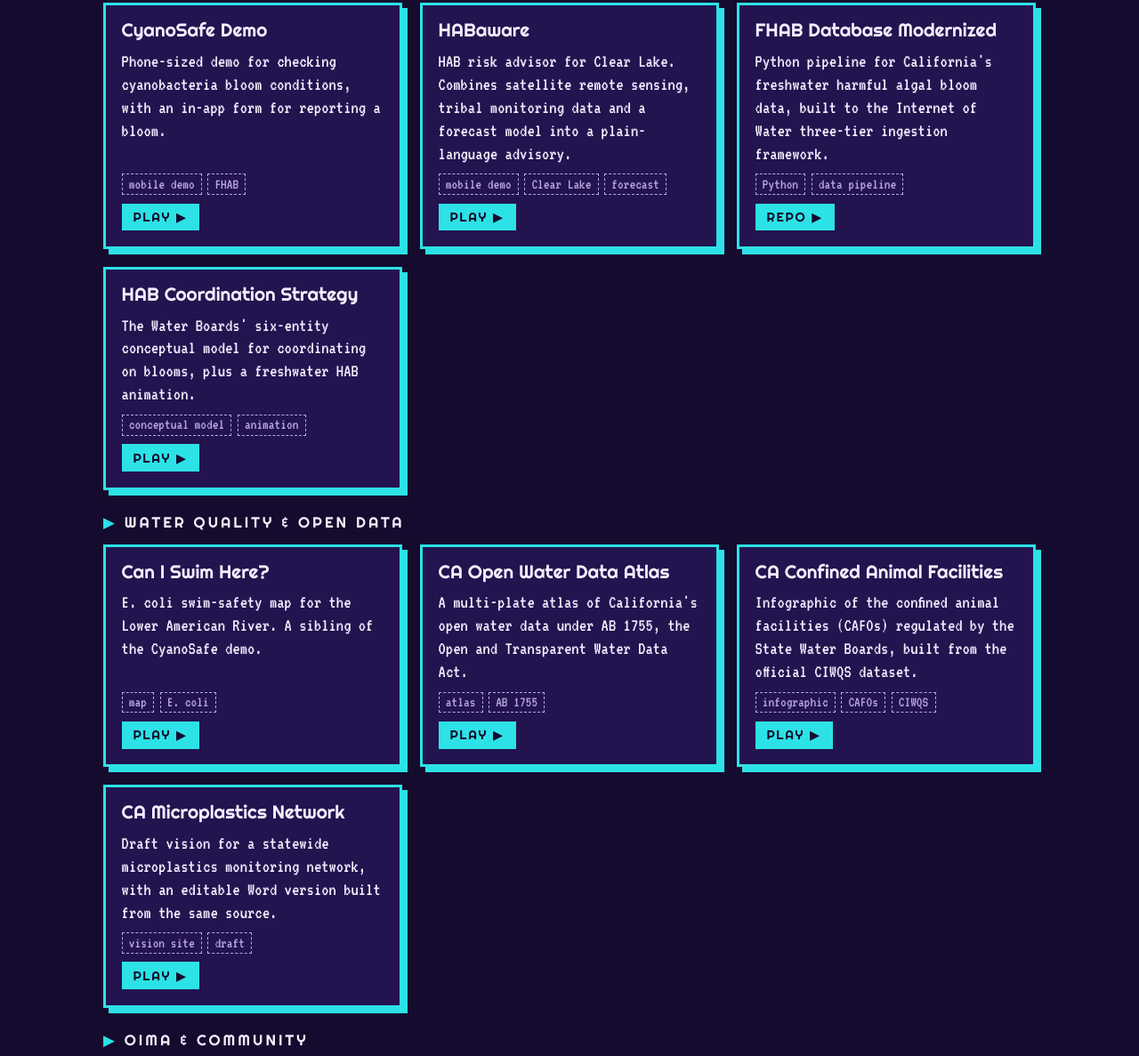
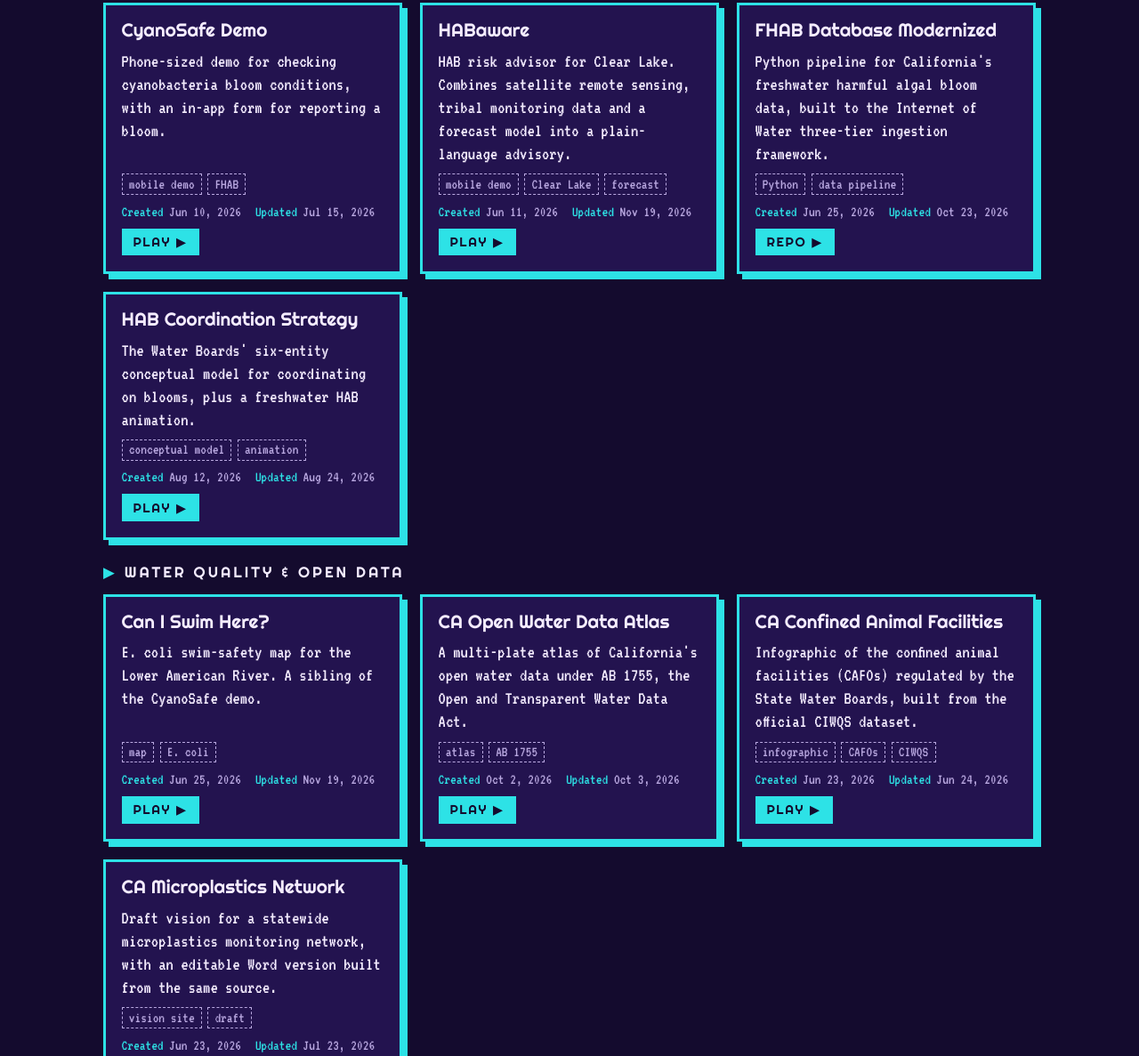
Before and after one commit to ggearheart/ggearheart.github.io, a plain HTML site: page index.html in a window 1280 px wide. Shown: the part 594-1781 px from the top of the page at 89% size. Drawn offline with Linux system fonts and the light colour scheme.

Commit message:
Show created and last-updated dates on each project card
Co-Authored-By: Claude Fable 5.2 <noreply@anthropic.com>

```diff
--- a/index.html
+++ b/index.html
@@ -180,6 +180,8 @@ h3::before { content: "▶ "; color: var(--c); }
   color: var(--ink-dim);
   border: 1px dashed var(--ink-dim);
 }
+.dates { display: flex; flex-wrap: wrap; gap: .1rem 1rem; font-size: 1.05rem; line-height: 1.1; color: var(--ink-dim); font-variant-numeric: tabular-nums; }
+.dates b { font-weight: 400; color: var(--c); }
 .go {
   align-self: flex-start;
   font-family: var(--head);
@@ -239,24 +241,28 @@ img { max-width: 100%; }
             <h4>CyanoSafe Demo</h4>
             <p>Phone-sized demo for checking cyanobacteria bloom conditions, with an in-app form for reporting a bloom.</p>
             <ul class="tags"><li>mobile demo</li><li>FHAB</li></ul>
+            <div class="dates"><span><b>Created</b> <time datetime="2026-06-10">Jun 10, 2026</time></span><span><b>Updated</b> <time datetime="2026-07-15">Jul 15, 2026</time></span></div>
             <a class="go" href="https://ggearheart.github.io/CyanoSafe_demo/">Play ▶</a>
           </article>
           <article class="card">
             <h4>HABaware</h4>
             <p>HAB risk advisor for Clear Lake. Combines satellite remote sensing, tribal monitoring data and a forecast model into a plain-language advisory.</p>
             <ul class="tags"><li>mobile demo</li><li>Clear Lake</li><li>forecast</li></ul>
+            <div class="dates"><span><b>Created</b> <time datetime="2026-06-11">Jun 11, 2026</time></span><span><b>Updated</b> <time datetime="2026-11-19">Nov 19, 2026</time></span></div>
             <a class="go" href="https://ggearheart.github.io/HABaware_mobile_demo/">Play ▶</a>
           </article>
           <article class="card">
             <h4>FHAB Database Modernized</h4>
             <p>Python pipeline for California's freshwater harmful algal bloom data, built to the Internet of Water three-tier ingestion framework.</p>
             <ul class="tags"><li>Python</li><li>data pipeline</li></ul>
+            <div class="dates"><span><b>Created</b> <time datetime="2026-06-25">Jun 25, 2026</time></span><span><b>Updated</b> <time datetime="2026-10-23">Oct 23, 2026</time></span></div>
             <a class="go" href="https://github.com/ggearheart/FHAB_Database_Modernized">Repo ▶</a>
           </article>
           <article class="card">
             <h4>HAB Coordination Strategy</h4>
             <p>The Water Boards' six-entity conceptual model for coordinating on blooms, plus a freshwater HAB animation.</p>
             <ul class="tags"><li>conceptual model</li><li>animation</li></ul>
+            <div class="dates"><span><b>Created</b> <time datetime="2026-08-12">Aug 12, 2026</time></span><span><b>Updated</b> <time datetime="2026-08-24">Aug 24, 2026</time></span></div>
             <a class="go" href="https://ggearheart.github.io/HAB-Coordination-Strategy/">Play ▶</a>
           </article>
         </div>
@@ -269,24 +275,28 @@ img { max-width: 100%; }
             <h4>Can I Swim Here?</h4>
             <p>E. coli swim-safety map for the Lower American River. A sibling of the CyanoSafe demo.</p>
             <ul class="tags"><li>map</li><li>E. coli</li></ul>
+            <div class="dates"><span><b>Created</b> <time datetime="2026-06-25">Jun 25, 2026</time></span><span><b>Updated</b> <time datetime="2026-11-19">Nov 19, 2026</time></span></div>
             <a class="go" href="https://ggearheart.github.io/CanISwimHere/">Play ▶</a>
           </article>
           <article class="card">
             <h4>CA Open Water Data Atlas</h4>
             <p>A multi-plate atlas of California's open water data under AB 1755, the Open and Transparent Water Data Act.</p>
             <ul class="tags"><li>atlas</li><li>AB 1755</li></ul>
+            <div class="dates"><span><b>Created</b> <time datetime="2026-10-02">Oct 2, 2026</time></span><span><b>Updated</b> <time datetime="2026-10-03">Oct 3, 2026</time></span></div>
             <a class="go" href="https://ggearheart.github.io/CA_Open_Water_Data_Atlas/">Play ▶</a>
           </article>
           <article class="card">
             <h4>CA Confined Animal Facilities</h4>
             <p>Infographic of the confined animal facilities (CAFOs) regulated by the State Water Boards, built from the official CIWQS dataset.</p>
             <ul class="tags"><li>infographic</li><li>CAFOs</li><li>CIWQS</li></ul>
+            <div class="dates"><span><b>Created</b> <time datetime="2026-06-23">Jun 23, 2026</time></span><span><b>Updated</b> <time datetime="2026-06-24">Jun 24, 2026</time></span></div>
             <a class="go" href="https://ggearheart.github.io/CalCAF_demo/">Play ▶</a>
           </article>
           <article class="card">
             <h4>CA Microplastics Network</h4>
             <p>Draft vision for a statewide microplastics monitoring network, with an editable Word version built from the same source.</p>
             <ul class="tags"><li>vision site</li><li>draft</li></ul>
+            <div class="dates"><span><b>Created</b> <time datetime="2026-06-23">Jun 23, 2026</time></span><span><b>Updated</b> <time datetime="2026-07-23">Jul 23, 2026</time></span></div>
             <a class="go" href="https://ggearheart.github.io/calmicroplasticnet/">Play ▶</a>
           </article>
         </div>
@@ -299,18 +309,21 @@ img { max-width: 100%; }
             <h4>OIMA Strategic Vision 2030</h4>
             <p>Landing page for the Office of Information Management and Analysis vision through 2030.</p>
             <ul class="tags"><li>landing page</li><li>strategy</li></ul>
+            <div class="dates"><span><b>Created</b> <time datetime="2026-06-25">Jun 25, 2026</time></span><span><b>Updated</b> <time datetime="2026-07-24">Jul 24, 2026</time></span></div>
             <a class="go" href="https://ggearheart.github.io/OIMA_strategic_vision_2030/">Play ▶</a>
           </article>
           <article class="card">
             <h4>OIMA Safe Check-In</h4>
             <p>"Are You Safe?" An emergency check-in app so staff can report their status fast when something goes wrong.</p>
             <ul class="tags"><li>web app</li><li>emergency</li></ul>
+            <div class="dates"><span><b>Created</b> <time datetime="2026-07-14">Jul 14, 2026</time></span><span><b>Updated</b> <time datetime="2026-07-15">Jul 15, 2026</time></span></div>
             <a class="go" href="https://ggearheart.github.io/oima-safe-checkin/">Play ▶</a>
           </article>
           <article class="card">
             <h4>CA Language Isolation Map</h4>
             <p>Census-tract map of linguistic isolation and languages spoken across California, from CalEnviroScreen 5.0 and ACS data.</p>
             <ul class="tags"><li>map</li><li>census tracts</li></ul>
+            <div class="dates"><span><b>Created</b> <time datetime="2026-07-14">Jul 14, 2026</time></span><span><b>Updated</b> <time datetime="2026-11-05">Nov 5, 2026</time></span></div>
             <a class="go" href="https://ggearheart.github.io/CA_Language_Isolation/">Play ▶</a>
           </article>
         </div>
@@ -331,12 +344,14 @@ img { max-width: 100%; }
             <h4>Lottery Odds Explorer</h4>
             <p>How stiff is the competition? Odds for all 33 recreation.gov permit lotteries, from FY22 through FY25.</p>
             <ul class="tags"><li>permits</li><li>odds</li></ul>
+            <div class="dates"><span><b>Created</b> <time datetime="2026-09-09">Sep 9, 2026</time></span><span><b>Updated</b> <time datetime="2026-09-09">Sep 9, 2026</time></span></div>
             <a class="go" href="https://ggearheart.github.io/recgov-lottery/">Play ▶</a>
           </article>
           <article class="card">
             <h4>Torrey Pines Tree Counts</h4>
             <p>Roughly 3,000 years of Torrey pine counts, shaped into charts and slides for a friend's presentation.</p>
             <ul class="tags"><li>data shaping</li><li>charts</li></ul>
+            <div class="dates"><span><b>Created</b> <time datetime="2026-10-22">Oct 22, 2026</time></span><span><b>Updated</b> <time datetime="2026-10-22">Oct 22, 2026</time></span></div>
             <a class="go" href="https://github.com/ggearheart/torrey-pines-tree-counts">Repo ▶</a>
           </article>
         </div>
@@ -349,6 +364,7 @@ img { max-width: 100%; }
             <h4>Pitchcraft</h4>
             <p>A single-page infographic on World Cup voodoo: the curses, charms and superstitions of the beautiful game.</p>
             <ul class="tags"><li>infographic</li><li>World Cup</li></ul>
+            <div class="dates"><span><b>Created</b> <time datetime="2026-07-01">Jul 1, 2026</time></span><span><b>Updated</b> <time datetime="2026-07-24">Jul 24, 2026</time></span></div>
             <a class="go" href="https://ggearheart.github.io/worldcup-voodoo-pitchcraft/">Play ▶</a>
           </article>
         </div>
@@ -361,6 +377,7 @@ img { max-width: 100%; }
             <h4>Shmaybe</h4>
             <p>"Maybe, shmaybe." Finds trip dates that work for the whole group from the constraints everyone texts in.</p>
             <ul class="tags"><li>web app</li><li>scheduling</li></ul>
+            <div class="dates"><span><b>Created</b> <time datetime="2026-08-20">Aug 20, 2026</time></span><span><b>Updated</b> <time datetime="2026-08-22">Aug 22, 2026</time></span></div>
             <a class="go" href="https://ggearheart.github.io/shmaybe/">Play ▶</a>
           </article>
         </div>
@@ -373,6 +390,7 @@ img { max-width: 100%; }
             <h4>EATFUCKGO</h4>
             <p>A card game of evolutionary strategy duels: resource acquisition versus reproduction, settled by terrain, scenario and dice.</p>
             <ul class="tags"><li>card game</li><li>evolution</li></ul>
+            <div class="dates"><span><b>Created</b> <time datetime="2026-07-15">Jul 15, 2026</time></span><span><b>Updated</b> <time datetime="2026-08-15">Aug 15, 2026</time></span></div>
             <a class="go" href="https://ggearheart.github.io/eatfuckgo/">Play ▶</a>
           </article>
         </div>
@@ -385,6 +403,7 @@ img { max-width: 100%; }
             <h4>Rob the Font of Uplifting Information</h4>
             <p>Details to come.</p>
             <ul class="tags"><li>in the works</li></ul>
+            <div class="dates"><span><b>Created</b> TBD</span><span><b>Updated</b> TBD</span></div>
             <span class="go soon">Coming soon</span>
           </article>
         </div>
@@ -405,6 +424,7 @@ img { max-width: 100%; }
             <h4>Greg Likes Rice &amp; Chicken</h4>
             <p>An open-source cookbook of 17 chicken-and-rice dishes from around the world. Read it on the web, or as a PDF or EPUB.</p>
             <ul class="tags"><li>cookbook</li><li>17 dishes</li><li>Quarto</li></ul>
+            <div class="dates"><span><b>Created</b> <time datetime="2026-08-10">Aug 10, 2026</time></span><span><b>Updated</b> <time datetime="2026-08-11">Aug 11, 2026</time></span></div>
             <a class="go" href="https://ggearheart.github.io/greg-likes-rice-and-chicken/">Play ▶</a>
           </article>
         </div>
```
